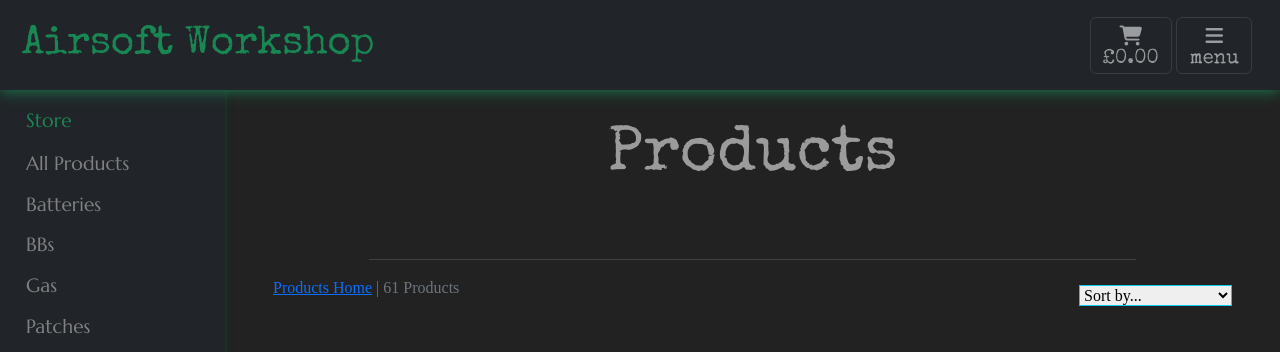
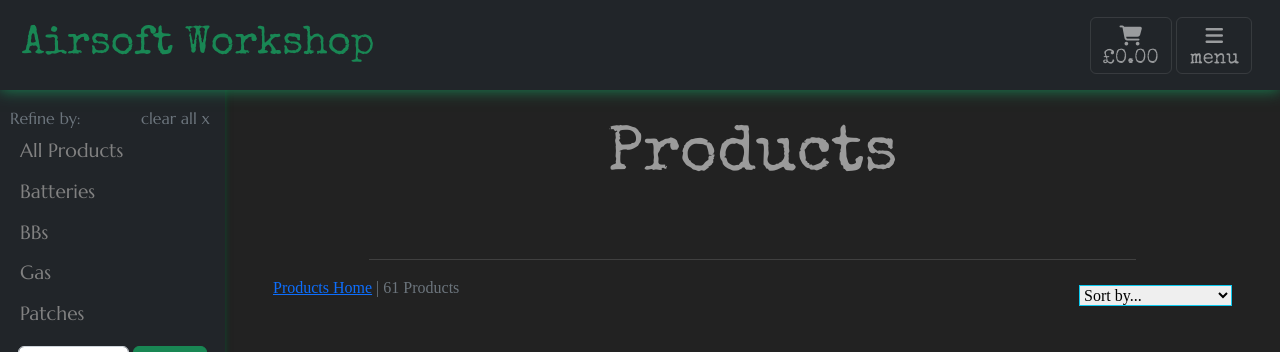
Before and after one commit to GrantWils23/Portfolio-Project-5--Ecommerce-Applications, a Django app: a page that uses templates/base.html in a window 1280 px wide. Shown: the top 352 px of the page. Run offline with Django 4.2, Linux system fonts and the light colour scheme; data comes from the database, SQL or seed files in the repository; some libraries are stand-ins or nearby versions; some web fonts are replaced.

Commit message:
add category filtering

```diff
--- a/products/templates/products/products.html
+++ b/products/templates/products/products.html
@@ -12,11 +12,13 @@
     <div class="products-container tertiary-font">
         <div class="row g-0">
             <h2 class="display-3 text-center my-5 logo-font">Products</h2>
-            {% for c in current_categories %}
+            <!-- Category Filter Results -->
+            <!-- {% for c in current_categories %}
             <a class="category-badge text-decoration-none" href="{}?category={{ c.name }}">
                 <span class="p-2 mt-2 badge badge-white text-black rounded-0 border border-bark">{{ c.friendly_name }}</span>
             </a>
-            {% endfor %}
+            {% endfor %} -->
+            <!-- End of Category Filter Results -->
             <div class="container-fluid justify-content-center w-75">
                 <hr>
             </div>
--- a/products/views.py
+++ b/products/views.py
@@ -1,7 +1,7 @@
 from django.shortcuts import render, redirect, reverse, get_object_or_404
 from django.contrib import messages
 from django.db.models import Q
-from .models import Product
+from .models import Product, Category, Brand
 
 # Create your views here.
 
@@ -11,8 +11,20 @@
 
     products = Product.objects.all()
     query = None
+    categories = None
+    brands = None
 
     if request.GET:
+        # if 'brand' in request.GET:
+        #     brands = request.GET['brand'].split(',')
+        #     products = products.filter(brand__name__in=brands)
+        #     brands = Brand.objects.filter(name__in=brands)
+
+        if 'category' in request.GET:
+            categories = request.GET['category'].split(',')
+            products = products.filter(category__name__in=categories)
+            categories = Category.objects.filter(name__in=categories)
+
         if 'q' in request.GET:
             query = request.GET['q']
             if not query:
@@ -25,6 +37,8 @@
     context = {
         'products': products,
         'search_term': query,
+        'current_categories': categories,
+        # 'current_brands': brands
     }
 
     return render(request, 'products/products.html', context)
--- a/static/css/base.css
+++ b/static/css/base.css
@@ -395,7 +395,7 @@
 }
 
 .side-navbar-link {
-    padding: 6px 8px 6px 16px;
+    padding: 6px 5px 6px 10px;
     text-decoration: none;
     font-size: 1.2rem;
     color: #818181;
@@ -406,16 +406,18 @@
     color: white;
 }
 
-.store-link {
-    padding: 6px 8px 6px 16px;
+.clear-all-link {
     text-decoration: none;
-    font-size: 1.2rem;
-    color: #198754;
-    display: block;
+    padding: 6px 5px 6px 10px;
+    justify-content: baseline;
+    font-size: 1rem;
+    color: #6C757D;
+    display: inline;
 }
 
-.store-link:hover {
-    color: #20aa69;
+.clear-all-link:hover,
+.clear-all-link:active {
+    color: darkred;
 }
 
 .product-card {
--- a/templates/base.html
+++ b/templates/base.html
@@ -96,7 +96,7 @@
                         <a class="nav-link active" aria-current="page" href="{% url 'home' %}">Home</a>
                     </li>
                     <li class="nav-item">
-                        <a class="nav-link" href="{% url 'services' %}">Services</a> <!-- come back to later -->
+                        <a class="nav-link" href="{% url 'services' %}">Services</a>
                     </li>
                     <li class="nav-item">
                     <li class="nav-item dropdown">
@@ -104,23 +104,23 @@
                             Store
                         </a>
                         <ul class="dropdown-menu dropdown-menu-dark">
-                            <li><a class="dropdown-item" href="{% url 'products' %}">All Products</a></li> <!-- come back to later -->
+                            <li><a class="dropdown-item" href="{% url 'products' %}?category=Batteries,BBs,Gas,Patches">All Products</a></li>
                             <li>
                                 <hr class="dropdown-divider">
                             </li>
-                            <li><a class="dropdown-item" href="#">BBs</a></li> <!-- come back to later -->
+                            <li><a class="dropdown-item" href="{% url 'products' %}?category=Batteries">Batteries</a></li>
                             <li>
                                 <hr class="dropdown-divider">
                             </li>
-                            <li><a class="dropdown-item" href="#">Gas</a></li> <!-- come back to later -->
+                            <li><a class="dropdown-item" href="{% url 'products' %}?category=BBs">BBs</a></li>
                             <li>
                                 <hr class="dropdown-divider">
                             </li>
-                            <li><a class="dropdown-item" href="#">Patches</a></li> <!-- come back to later -->
+                            <li><a class="dropdown-item" href="{% url 'products' %}?category=Gas">Gas</a></li>
                             <li>
                                 <hr class="dropdown-divider">
                             </li>
-                            <li><a class="dropdown-item" href="#">Batteries</a></li> <!-- come back to later -->
+                            <li><a class="dropdown-item" href="{% url 'products' %}?category=Patches">Patches</a></li>
                         </ul>
                     </li>
                     <a class="nav-link" href="#">Paint Services</a> <!-- come back to later -->
--- a/templates/includes/products_navbar.html
+++ b/templates/includes/products_navbar.html
@@ -1,25 +1,43 @@
 <!-- search navbar display on meduim screens and smaller -->
 <nav class="d-md-none navbar-dark bg-dark pb-2 pt-4 mb-3 secondary-font justify-content-center text-center">
     <button class="navbar-toggler b-0" type="button" data-toggle="collapse" data-bs-toggle="collapse" data-bs-target="#productNavbar" aria-controls="productNavbar" aria-expanded="false" aria-label="Toggle navigation">
-        Refine by: <span class="navbar-toggler-icon"></span>
+        Store Menu <span class="navbar-toggler-icon"></span>
     </button>
     <div class="collapse" id="productNavbar">
         <ul class="navbar-nav mr-auto">
-            <li class="nav-item active">
-                <a class="nav-link p-1" href="{% url 'products' %}">All Products</span></a>
+            <li class="nav-item p-1">
+                Refine By: <a class="nav-link clear-all-link" href="{% url 'products' %}">clear all x</span></a>
+            </li>
+            <li class="nav-item">
+                <a class="nav-link p-0" href="{% url 'products' %}">All Products</a>
             </li>
             <li class="nav-item active">
-                <a class="nav-link p-1" href="#">Batteries</span></a>
+                <a class="nav-link p-0" href="{% url 'products' %}?category=Batteries">Batteries</a>
             </li>
-            <li class="nav-item active">
-                <a class="nav-link p-1" href="#">BBs</span></a>
+            <li class="nav-item">
+                <a class="nav-link p-0" href="{% url 'products' %}?category=BBs">BBs</a>
             </li>
-            <li class="nav-item active">
-                <a class="nav-link p-1" href="#">Gas</span></a>
+            <li class="nav-item">
+                <a class="nav-link p-0" href="{% url 'products' %}?category=Gas">Gas</a>
             </li>
-            <li class="nav-item active">
-                <a class="nav-link p-1" href="#">Patches</a>
+            <li class="nav-item">
+                <a class="nav-link p-0" href="{% url 'products' %}?category=Patches">Patches</a>
             </li>
+            <!-- Brand dropdown to go here -->
+            <!-- <li class="nav-item dropdown">
+                <a class="nav-link dropdown-toggle" href="#" id="navbarDropdown" role="button" data-bs-toggle="dropdown" aria-expanded="false">
+                    Filter by Brand
+                </a>
+                <ul class="dropdown-menu" aria-labelledby="navbarDropdown">
+                    {% for b in current_brands %}
+                    <li><a class="dropdown-item" href="{% url 'products' %}?brand={{ b.name }}">{{ b.friendly_name }}</a></li>
+                    <li>
+                        <hr class="dropdown-divider">
+                    </li>
+                    {% endfor %}
+                </ul>
+            </li> -->
+            <!-- end of Brand Filter dropdown -->
         </ul>
         <form class="d-flex p-2 my-1" method="GET" action="{% url 'products' %}">
             <input class="form-control me-1" type="text" placeholder="Store Search" name="q">
@@ -32,14 +50,38 @@
 <!-- search navbar display on large screens and larger -->
 <nav class="d-none d-md-block">
     <div class="side-navbar d-flex flex-column bg-dark secondary-font">
-        <a class=" pt-3 pb-2 store-link" href="{% url 'products' %}">Store</a>
+        <div class="container">
+            <div class="row">
+                <div class="col-5 g-0 text-start">
+                    <li class="list-unstyled text-secondary pt-3">Refine by:</li>
+                </div>
+                <div class="col-7 g-0 text-end">
+                    <li class="list-unstyled text-secondary pt-3"><a class="clear-all-link" href="{% url 'products' %}">clear all x</a></li>
+                </div>
+            </div>
+        </div>
         <div id="productsNavbar" class="">
             <ul class=" navbar-nav list-unstyled">
-                <li><a class="navbar-item side-navbar-link" href="{% url 'products' %}">All Products</a></li>
-                <li><a class="side-navbar-link" href="#">Batteries</a></li>
-                <li><a class="side-navbar-link" href="#">BBs</a></li>
-                <li><a class="side-navbar-link" href="#">Gas</a></li>
-                <li><a class="side-navbar-link" href="#">Patches</a></li>
+                <li><a class="navbar-item side-navbar-link" href="{% url 'products' %}?category=Batteries,BBs,Gas,Patches">All Products</a></li>
+                <li><a class="side-navbar-link" href="{% url 'products' %}?category=Batteries">Batteries</a></li>
+                <li><a class="side-navbar-link" href="{% url 'products' %}?category=BBs">BBs</a></li>
+                <li><a class="side-navbar-link" href="{% url 'products' %}?category=Gas">Gas</a></li>
+                <li><a class="side-navbar-link" href="{% url 'products' %}?category=Patches">Patches</a></li>
+                <!-- Brand dropdown to go here -->
+                <!-- <li class="nav-item dropdown">
+                    <a class="nav-link dropdown-toggle" href="#" id="navbarDropdown" role="button" data-bs-toggle="dropdown" aria-expanded="false">
+                        Filter by Brand
+                    </a>
+                    <ul class="dropdown-menu" aria-labelledby="navbarDropdown">
+                        {% for b in current_brands %}
+                        <li><a class="dropdown-item" href="{% url 'products' %}?brand={{ b.name }}">{{ b.friendly_name }}</a></li>
+                        <li>
+                            <hr class="dropdown-divider">
+                        </li>
+                        {% endfor %}
+                    </ul>
+                </li> -->
+                <!-- end of Brand Filter dropdown -->
             </ul>
             <!-- search form -->
             <form class="d-flex p-2 my-1" method="GET" action="{% url 'products' %}">
```
